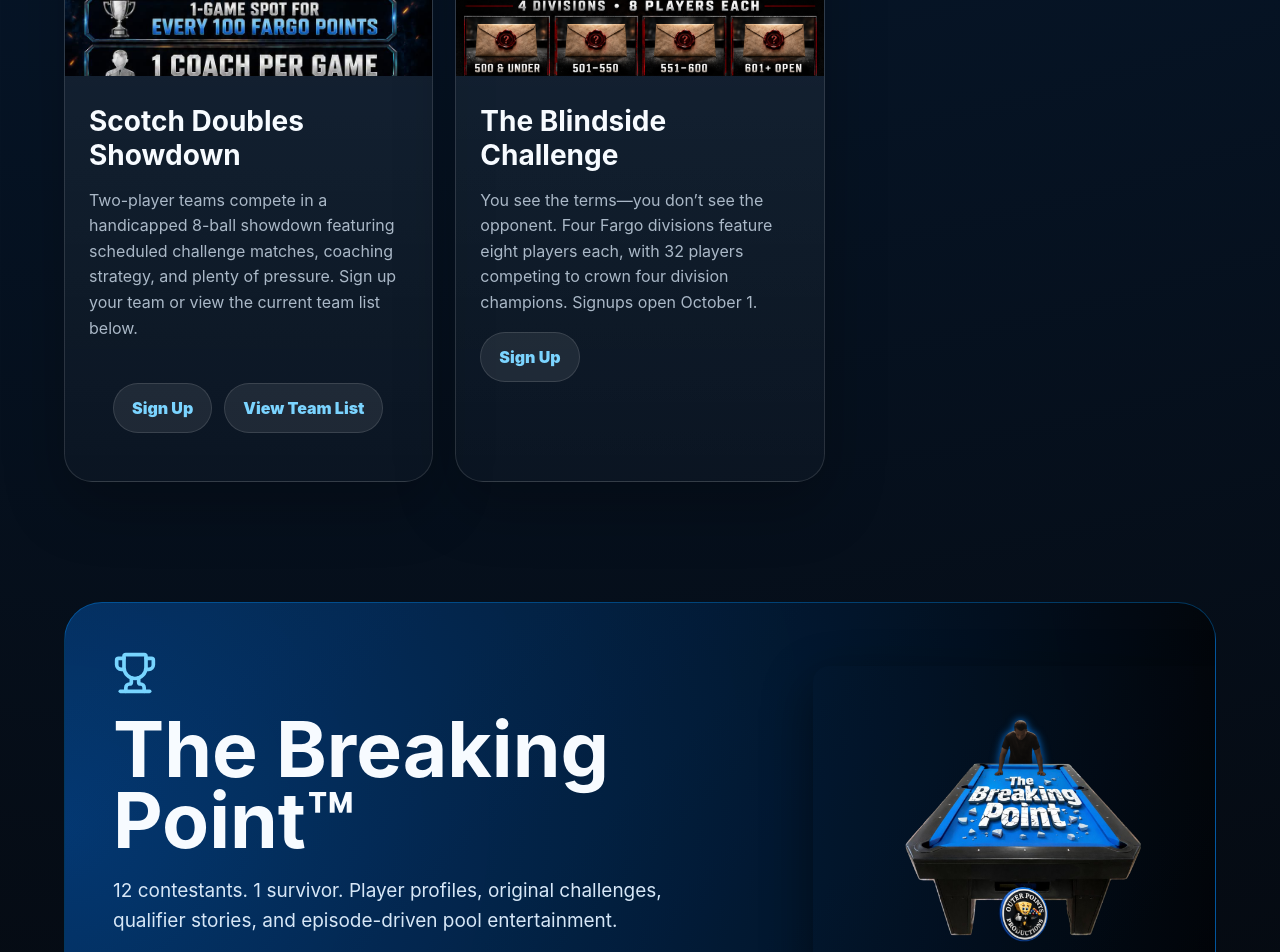
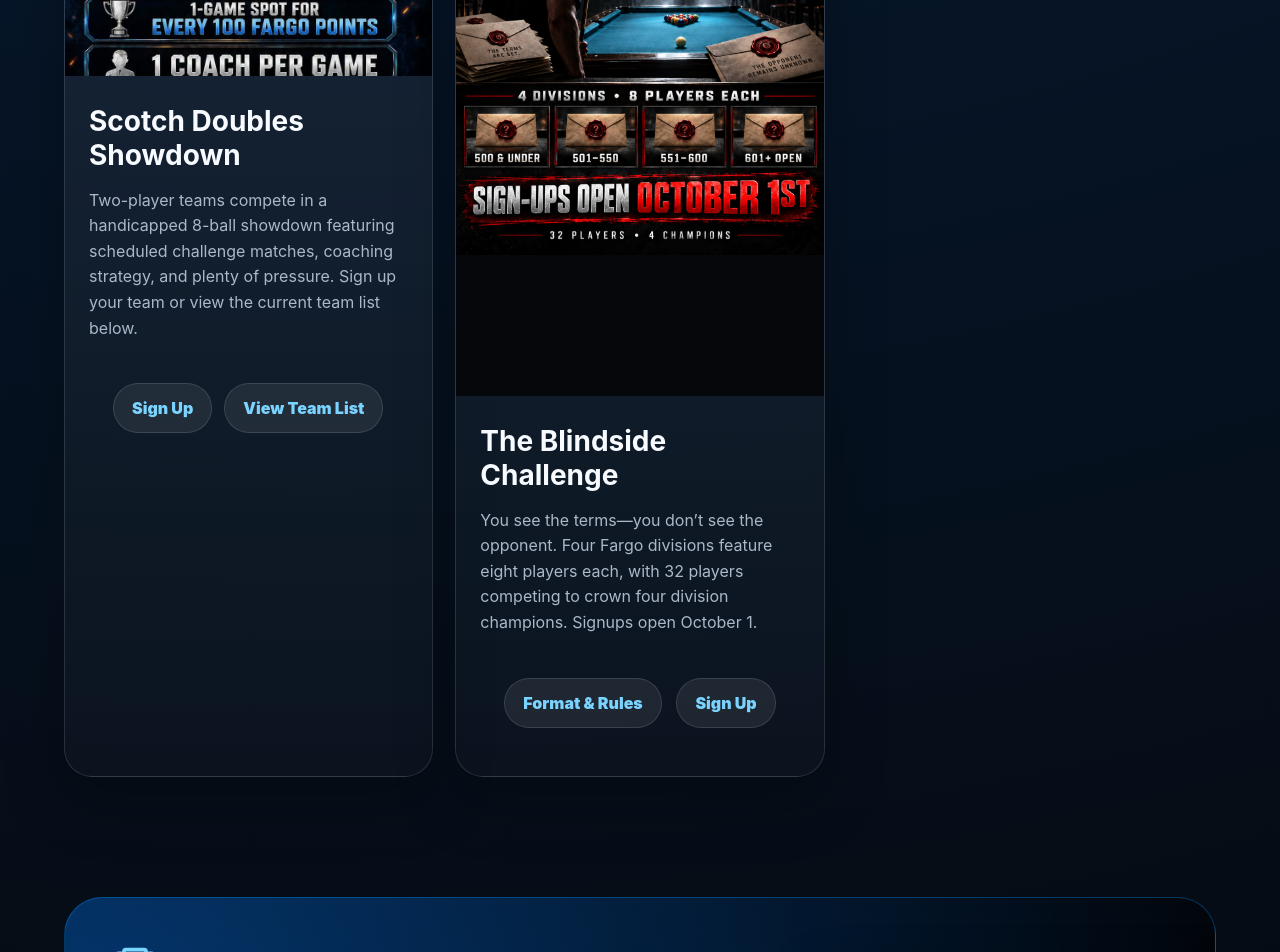
Before and after one commit to outerpointsproductions-design/outer-points-productions-clean, a React (Vite) app in the folder opp-clean-repo/: page / in a window 1280 px wide. Shown: the part 2652-3604 px from the top of the page. Built offline with nearby package versions, Linux system fonts and the light colour scheme.

Commit message:
Add Blindside Challenge link

```diff
--- a/opp-clean-repo/src/main.jsx
+++ b/opp-clean-repo/src/main.jsx
@@ -547,6 +547,13 @@
   <img
     src={img('The Blindside Challenge.png')}
     alt="The Blindside Challenge"
+    style={{
+      width: '100%',
+      height: '600px',
+      objectFit: 'contain',
+      objectPosition: 'top center',
+      backgroundColor: '#05070a'
+    }}
   />
 
   <div>
@@ -558,6 +565,25 @@
       division champions. Signups open October 1.
     </p>
 
+    <div
+      style={{
+        display: 'flex',
+        justifyContent: 'space-between',
+        alignItems: 'center',
+        gap: '12px',
+        flexWrap: 'wrap',
+        marginTop: '18px'
+      }}
+    >
+      <a
+        className="btn"
+        href="https://docs.google.com/document/d/18X27Lh93hYfDHjllXSxZzzGEl_2YvNNiMVsReJUx4iU/edit?usp=sharing"
+        target="_blank"
+        rel="noopener noreferrer"
+      >
+        Format & Rules
+      </a>
+
       <a
         className="btn"
         href="https://docs.google.com/forms/d/e/1FAIpQLSd0odFqpTIVPRVRxFcFZq4Hgb2gDoWbsZzP4hug-VllsYTjFg/viewform?usp=header"
@@ -566,6 +592,7 @@
       >
         Sign Up
       </a>
+    </div>
   </div>
 </article>
 </div>
```
Lines whose indentation alone changed are shown as unchanged.
